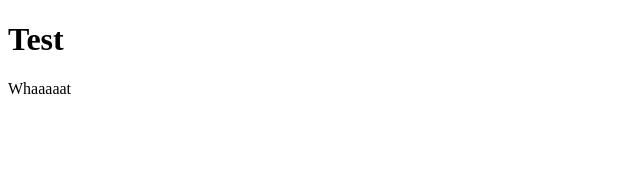
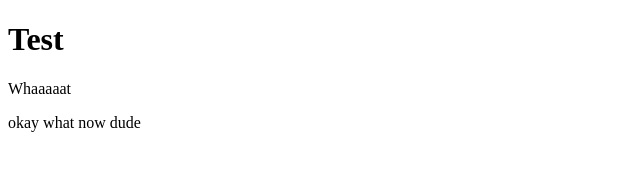
Before and after one commit to MartinaMax/test, a plain HTML site: page index.html in a window 1280 px wide. Shown: the whole page, without its empty margins (0-640 px from the left). Drawn offline with Linux system fonts and the light colour scheme.

Commit message:
added paragraph

```diff
--- a/index.html
+++ b/index.html
@@ -9,5 +9,6 @@
 <body>
     <h1>Test</h1>
     <p>Whaaaaat</p>
+    <p>okay what now dude</p>
 </body>
 </html>
```
